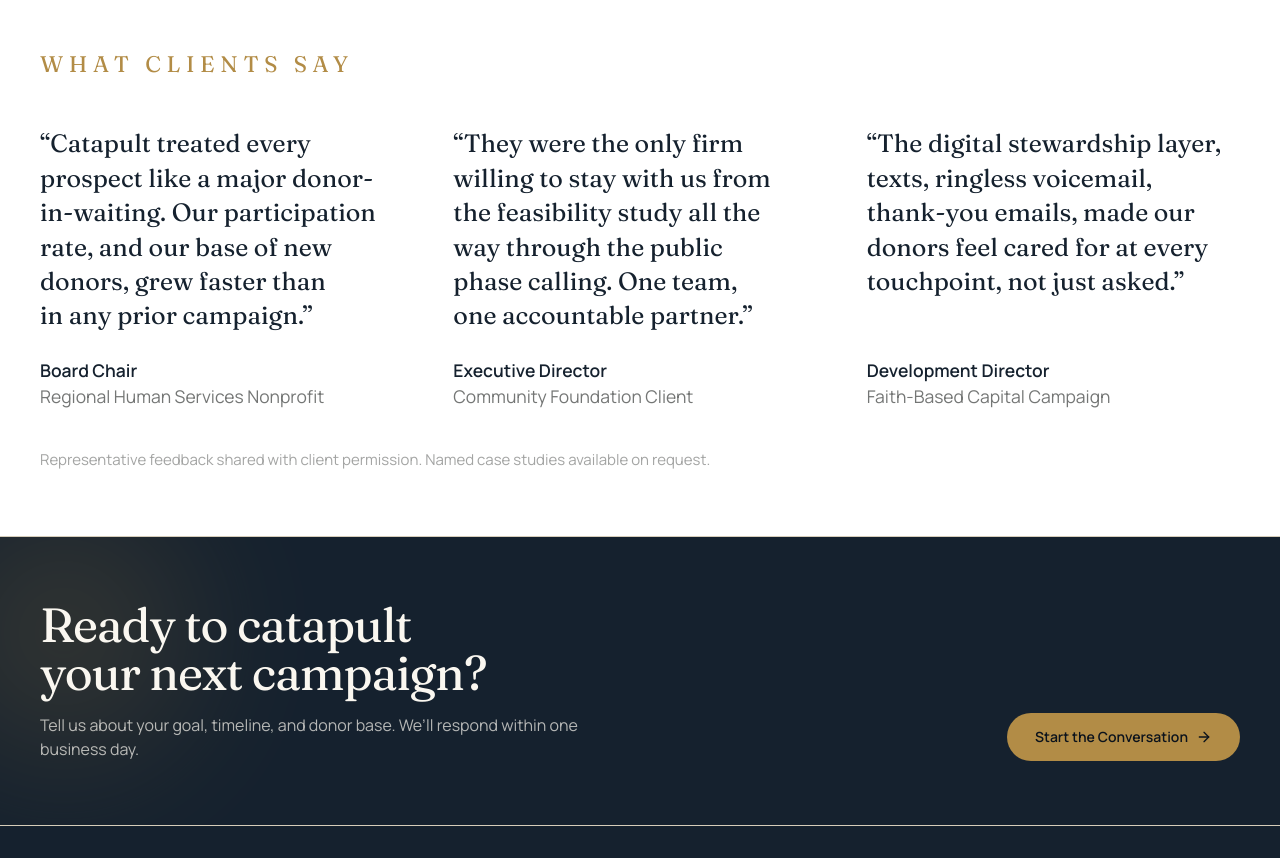
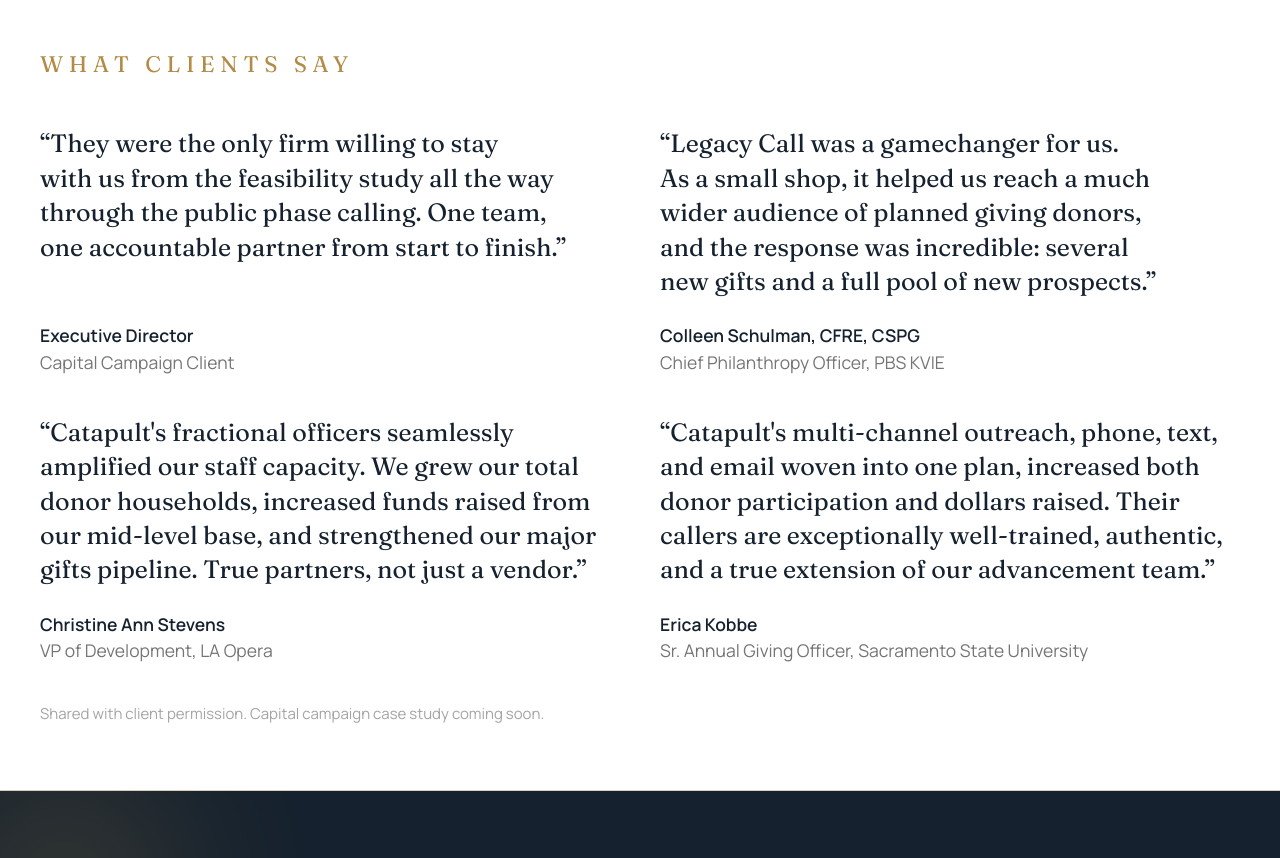
Before and after one commit to Catapultfundraising/catapult-fundraising-website, a Next.js app: page / in a window 1280 px wide. Shown: the part 4380-5238 px from the top of the page. Built offline with nearby package versions, Linux system fonts and the light colour scheme.

Commit message:
Replace placeholder testimonials with real client quotes and update Sean Jones title

```diff
--- a/app/about/page.tsx
+++ b/app/about/page.tsx
@@ -66,7 +66,7 @@ const LEADERSHIP = [
   },
   {
     name: "Sean Jones",
-    role: "Data Entry Supervisor",
+    role: "Database Manager",
     photo: "https://galaxy-prod.tlcdn.com/gen/user_35qqBV71YqPhG02PJcVxttmFcLs/59e4123c-9bb7-421a-b0e3-2553517230db.png",
     bio: "Sean built a 19-year career in higher education data management before joining Catapult, where he designs custom Microsoft Access databases and automated reporting for every client campaign. He spent nearly two decades at UNLV's Financial Aid office, rising through five roles and supervising staff of up to 11 people. A UNLV philosophy graduate, Sean brings that same rigor to every donor database he builds.",
   },
--- a/components/testimonial-strip.tsx
+++ b/components/testimonial-strip.tsx
@@ -1,21 +1,27 @@
 const QUOTES = [
   {
     quote:
-      "Catapult treated every prospect like a major donor-in-waiting. Our participation rate, and our base of new donors, grew faster than in any prior campaign.",
-    name: "Board Chair",
-    org: "Regional Human Services Nonprofit",
+      "They were the only firm willing to stay with us from the feasibility study all the way through the public phase calling. One team, one accountable partner from start to finish.",
+    name: "Executive Director",
+    org: "Capital Campaign Client",
   },
   {
     quote:
-      "They were the only firm willing to stay with us from the feasibility study all the way through the public phase calling. One team, one accountable partner.",
-    name: "Executive Director",
-    org: "Community Foundation Client",
+      "Legacy Call was a gamechanger for us. As a small shop, it helped us reach a much wider audience of planned giving donors, and the response was incredible: several new gifts and a full pool of new prospects.",
+    name: "Colleen Schulman, CFRE, CSPG",
+    org: "Chief Philanthropy Officer, PBS KVIE",
   },
   {
     quote:
-      "The digital stewardship layer, texts, ringless voicemail, thank-you emails, made our donors feel cared for at every touchpoint, not just asked.",
-    name: "Development Director",
-    org: "Faith-Based Capital Campaign",
+      "Catapult's fractional officers seamlessly amplified our staff capacity. We grew our total donor households, increased funds raised from our mid-level base, and strengthened our major gifts pipeline. True partners, not just a vendor.",
+    name: "Christine Ann Stevens",
+    org: "VP of Development, LA Opera",
+  },
+  {
+    quote:
+      "Catapult's multi-channel outreach, phone, text, and email woven into one plan, increased both donor participation and dollars raised. Their callers are exceptionally well-trained, authentic, and a true extension of our advancement team.",
+    name: "Erica Kobbe",
+    org: "Sr. Annual Giving Officer, Sacramento State University",
   },
 ];
 
@@ -26,7 +32,7 @@ export function TestimonialStrip() {
         <p className="font-display text-xl sm:text-[22.5px] uppercase tracking-[0.25em] text-[rgb(var(--brass))]">
           What Clients Say
         </p>
-        <div className="mt-12 grid gap-10 lg:grid-cols-3">
+        <div className="mt-12 grid gap-10 sm:grid-cols-2">
           {QUOTES.map((t) => (
             <figure key={t.name} className="flex flex-col justify-between">
               <blockquote className="font-display text-[25px] leading-snug text-[rgb(var(--navy))] text-balance">
@@ -41,7 +47,7 @@ export function TestimonialStrip() {
           ))}
         </div>
         <p className="mt-10 text-[15px] text-[rgb(var(--ink))]/40">
-          Representative feedback shared with client permission. Named case studies available on request.
+          Shared with client permission. Capital campaign case study coming soon.
         </p>
       </div>
     </section>
```
